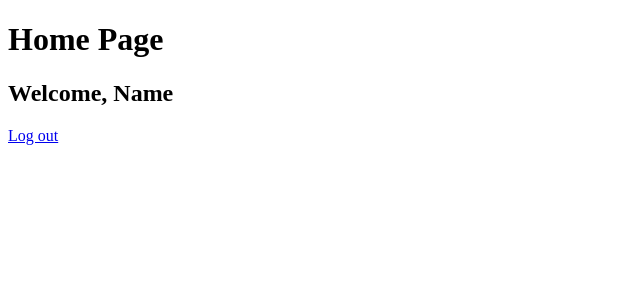
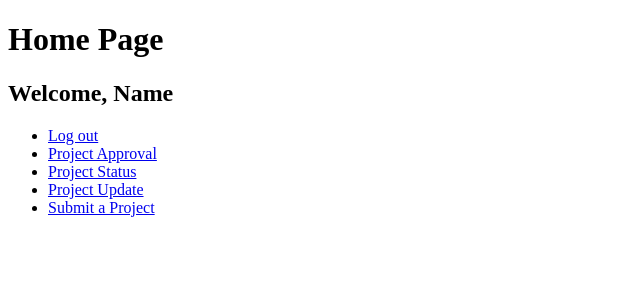
Before and after one commit to 6210612815/CN332, a Django app: page / in a window 1280 px wide. Shown: the top 300 px of the page, without its empty margins (0-640 px from the left). Run offline with Django 3.2, Linux system fonts and the light colour scheme; a user stored in the database is signed in.

Commit message:
:sparkles: add 4 page

```diff
--- a/mysite/users/templates/users/index.html
+++ b/mysite/users/templates/users/index.html
@@ -8,8 +8,13 @@
     <h1> Home Page </h1>
     <h2>Welcome, Name </h2>
 
-
-    <a href="{% url 'users:logout' %}">Log out</a>
+<ul>
+    <li><a href="{% url 'users:logout' %}">Log out</a></li>
+    <li><a href="{% url 'users:approval' %}">Project Approval</a></li>
+    <li><a href="{% url 'users:status' %}">Project Status</a></li>
+    <li><a href="{% url 'users:update' %}">Project Update</a></li>
+    <li><a href="{% url 'users:submit' %}">Submit a Project</a></li>
+</ul>
 </body>
 {% endblock %}
 
--- a/mysite/users/urls.py
+++ b/mysite/users/urls.py
@@ -10,5 +10,9 @@ urlpatterns = [
     path('', views.index, name='index'),
     path('login', views.login_request, name='login'),
     path('logout', views.logout_view, name='logout'),
+    path('approval', views.approval, name='approval'),
+    path('status', views.status, name='status'),
+    path('submit', views.submit, name='submit'),
+    path('update', views.update, name='update'),
 
 ]
--- a/mysite/users/views.py
+++ b/mysite/users/views.py
@@ -35,3 +35,15 @@ def index(request):
 def logout_view(request):
     logout(request)
     return redirect("/")
+
+def approval(request):
+    return render(request, '../templates/users/projectapproval.html',)
+
+def status(request):
+    return render(request, '../templates/users/projectstatus.html',)
+
+def submit(request):
+    return render(request, '../templates/users/projectsubmit.html',)
+
+def update(request):
+    return render(request, '../templates/users/projectupdate.html',)
```
Also changed, not shown: mysite/users/templates/users/projectapproval.html (added, +14 -0 lines), mysite/users/templates/users/projectstatus.html (added, +14 -0 lines), mysite/users/templates/users/projectsubmit.html (added, +14 -0 lines), mysite/users/templates/users/projectupdate.html (added, +14 -0 lines), mysite/db.sqlite3.
